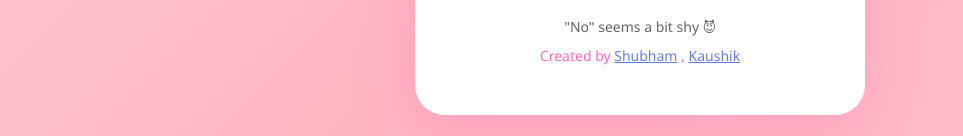
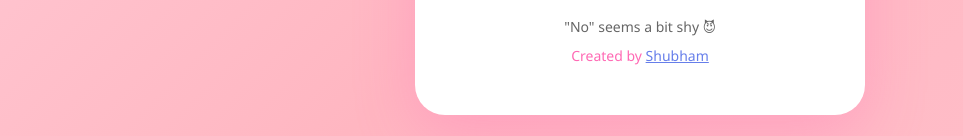
Before and after one commit to kaushikwordpress/willyoubemyvalentine-tithi, a plain HTML site: page index.html in a window 1280 px wide. Shown: the part 560-696 px from the top of the page, without its empty margins (0-963 px from the left). Drawn offline with Linux system fonts and the light colour scheme.

Commit message:
Update credit message in index.html

```diff
--- a/index.html
+++ b/index.html
@@ -576,9 +576,7 @@
 
           <p class="shy-message">"No" seems a bit shy 😈</p>
           <p class="credit-message">
-            Created by
-            <a  class="credit-color" href="https://www.instagram.com/joshishubhamj" target="_blank">Shubham</a> ,
-            <a  class="credit-color" href="https://www.instagram.com/kaushik.kalathiya.11" target="_blank">Kaushik</a>
+            Created by <a  class="credit-color" href="https://www.instagram.com/joshishubhamj" target="_blank">Shubham</a>
           </p>
         </div>
 
```
